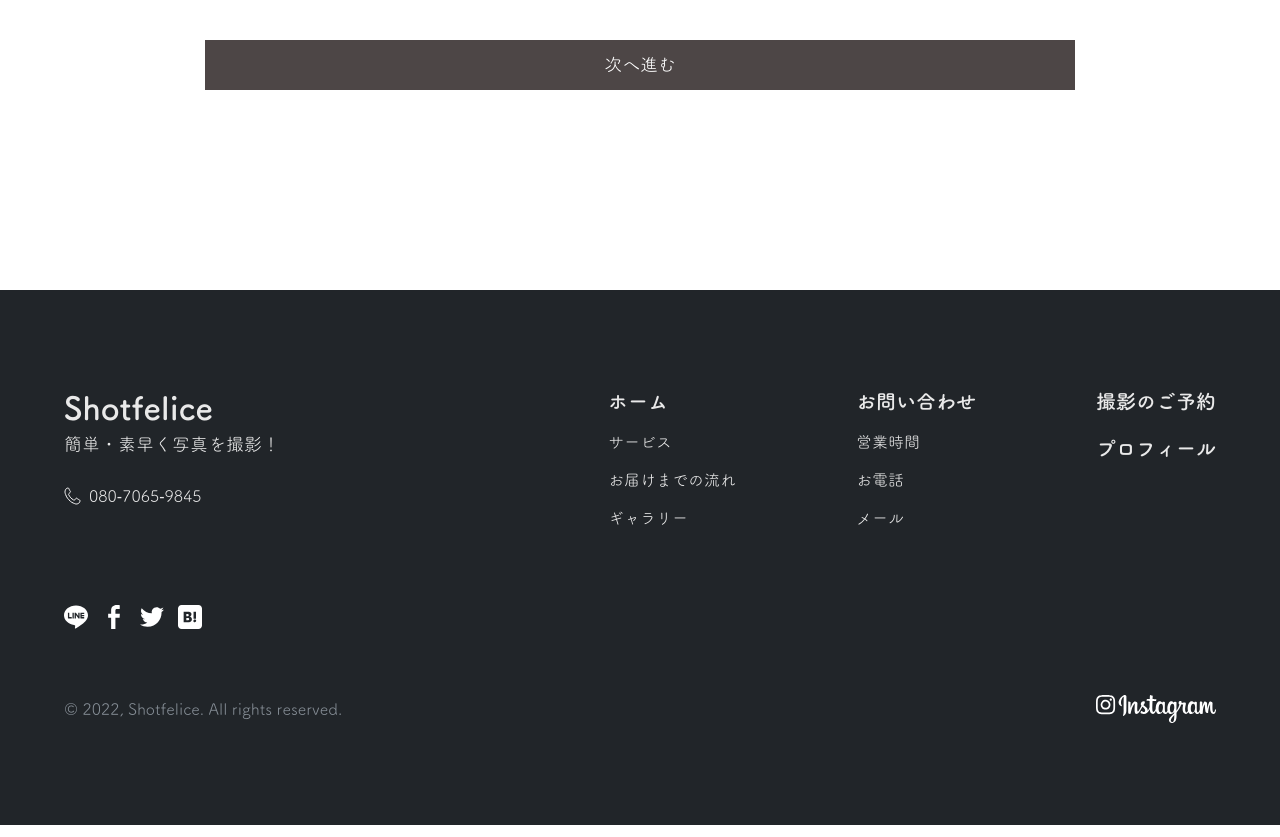
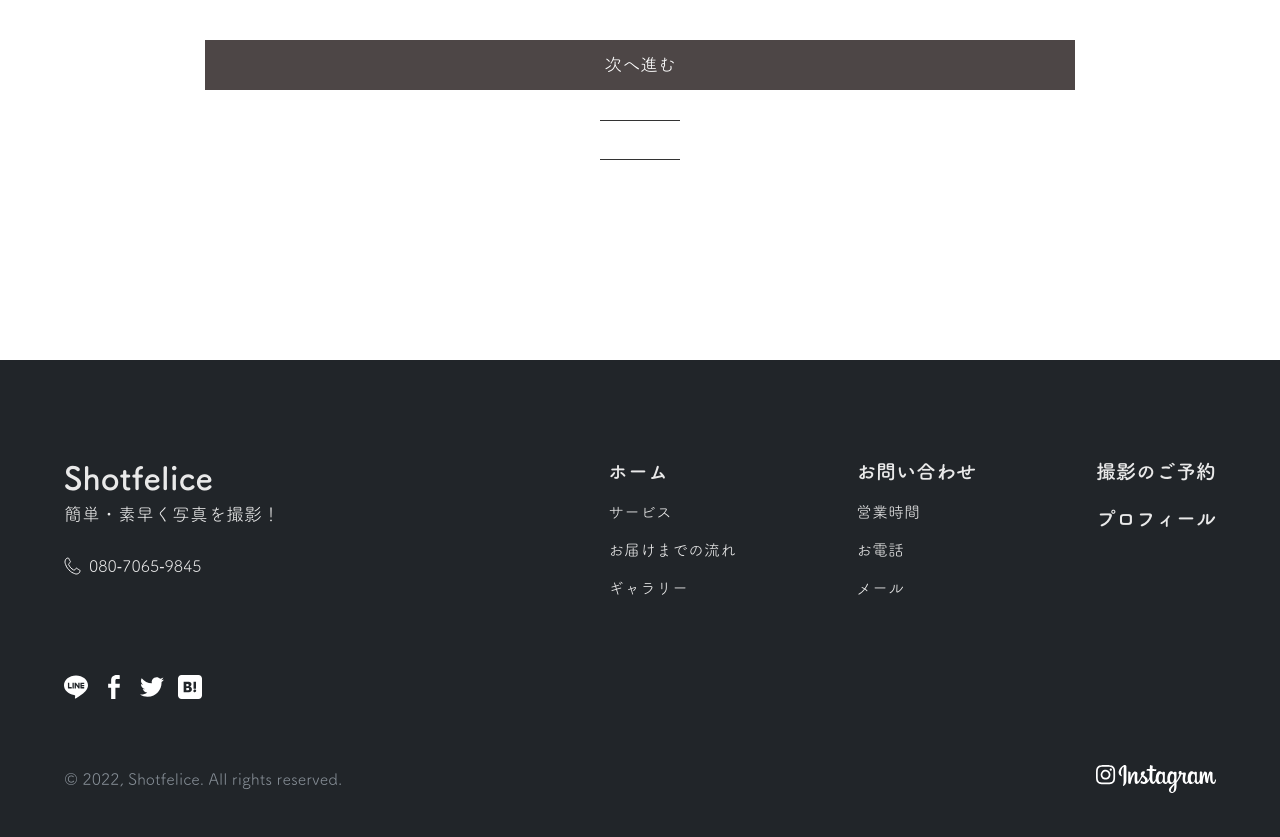
Before and after one commit to KyougokuKei/shotfelice, a Next.js app: page /reservation/step2 in a window 1280 px wide. Shown: the part 1967-2804 px from the top of the page. Built offline with nearby package versions, Linux system fonts and the light colour scheme.

Commit message:
戻るボタンを追加

```diff
--- a/components/Button.js
+++ b/components/Button.js
@@ -30,3 +30,34 @@ export function Button(props) {
     </Link>
   );
 }
+
+export function BackButton(props) {
+  return (
+    <Link href={props.href} passHref>
+      <Clickable
+        height={40}
+        styles={{ boxSizeing: "border-box", cursor: "pointer" }}
+        className="border-box pointer"
+        display="flex"
+        alignItems="center"
+        justifyContent="center"
+        backgroundColor="white"
+        borderBottom="solid 1px #333"
+        borderTop="solid 1px #333"
+        width={props.width}
+        {...props}
+      >
+        <Text
+          fontSize={props.fontSize === undefined ? 16 : props.fontSize}
+          color="black"
+          display="flex"
+          alignItems="center"
+          justifyContent="center"
+          height={40}
+        >
+          {props.children}
+        </Text>
+      </Clickable>
+    </Link>
+  );
+}
--- a/pages/reservation/step2.js
+++ b/pages/reservation/step2.js
@@ -11,7 +11,7 @@ import {
 import { getPostDatas } from "../../lib/posts";
 
 import Head from "next/head";
-import { Button } from "../../components/Button";
+import { BackButton, Button } from "../../components/Button";
 
 import { usePersist } from "../../lib/usepersist";
 
@@ -191,9 +191,20 @@ export default function Step2({ data }) {
           </Box>
 
           {/* ---- Next Button ---- */}
-          <Button href="/reservation/step3" mt={42} mb={200}>
+          <Button href="/reservation/step3" mt={42}>
             {data.next_btn_text}
           </Button>
+          <Box
+            width="100%"
+            display="flex"
+            alignItems="center"
+            justifyContent="center"
+            mt={20}
+          >
+            <BackButton href="/reservation/step1" mt={10} mb={200} width={80}>
+              {data.back_btn_text}
+            </BackButton>
+          </Box>
         </Box>
       </Box>
     </PageTransition>
```
Also changed, not shown: pages/reservation/step3.js (+12 -1 lines).
